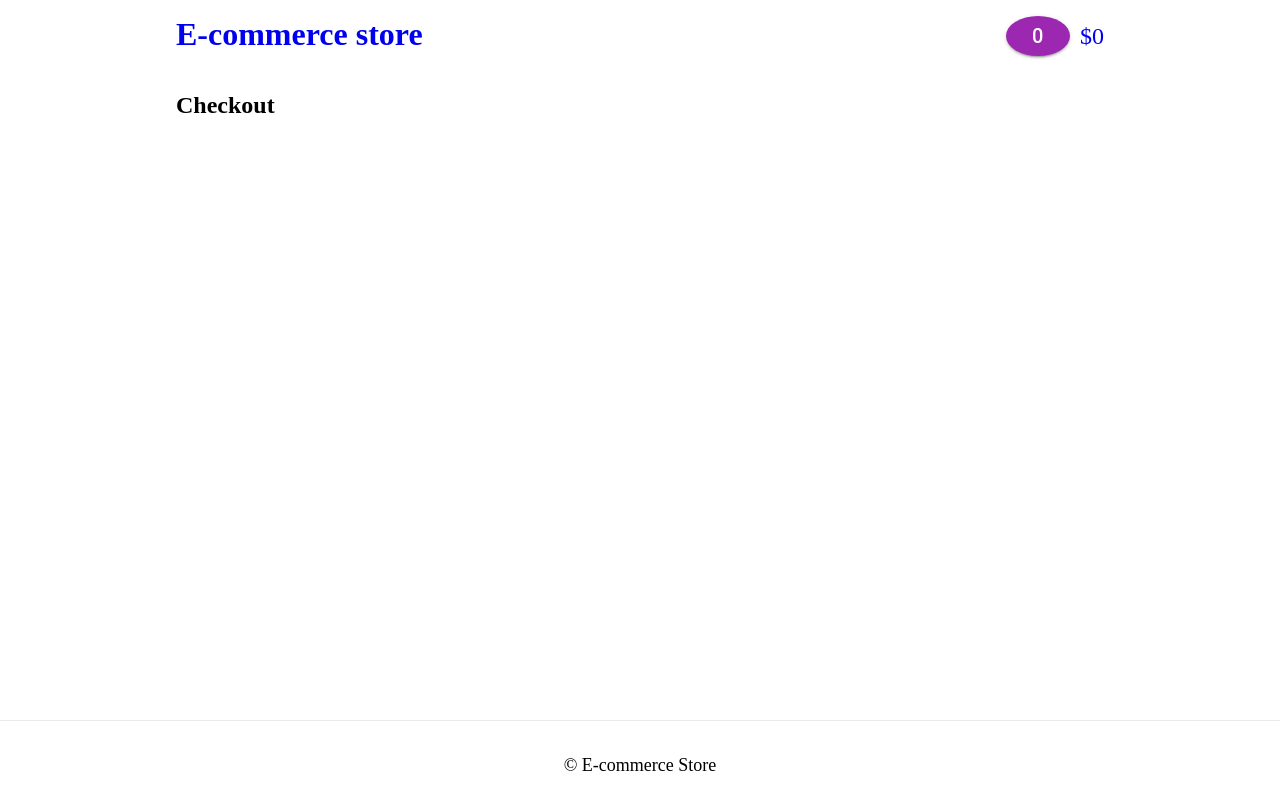
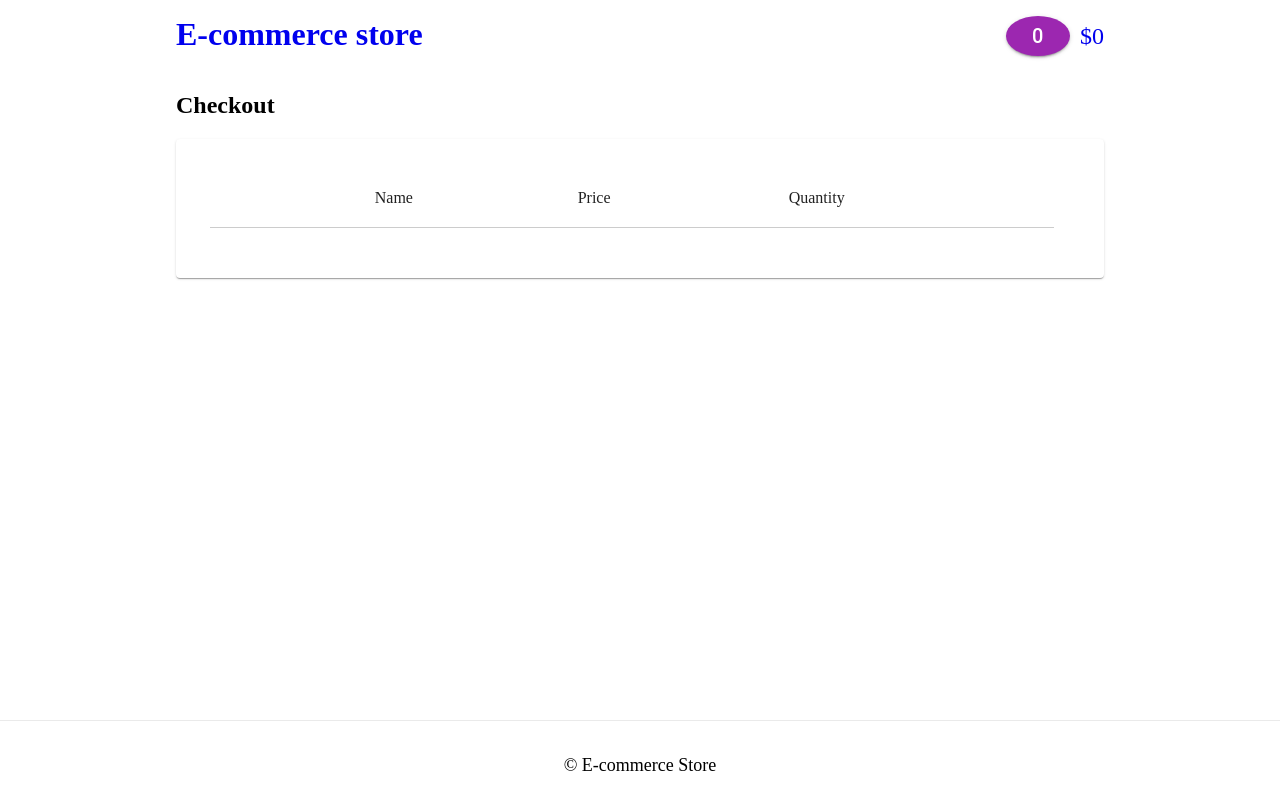
Before and after one commit to ashwinipendkar953/e-com, a React (Create React App) app: page /checkout in a window 1280 px wide. Built offline with nearby package versions, Linux system fonts and the light colour scheme.

Commit message:
created layout for checkout page

```diff
--- a/src/App.css
+++ b/src/App.css
@@ -43,6 +43,11 @@ body {
   padding-left: 50px;
 }
 
+.py-50 {
+  padding-top: 50px;
+  padding-bottom: 50px;
+}
+
 .center {
   width: 100%;
   margin: auto;
@@ -50,6 +55,10 @@ body {
 
 .text-center {
   text-align: center;
+}
+
+.text-left {
+  text-align: left;
 }
 
 .flex-center {
--- a/src/pages/Checkout.js
+++ b/src/pages/Checkout.js
@@ -1,11 +1,85 @@
+import { Box, Card, Grid } from "@mui/material";
 import React from "react";
+import { useProductContext } from "../context/ProductContext";
+import styled from "@emotion/styled";
 
 const Checkout = () => {
+  const { cartItems } = useProductContext();
   return (
-    <div className="container">
+    <div className="container ">
       <h2>Checkout</h2>
+      <div className="flex-container ">
+        <Card style={{ height: "100%" }}>
+          <StyledBox className="py-50 px-50">
+            <Grid container spacing={2} className="header">
+              <Grid item xs={5} className="text-center">
+                <div>Name</div>
+              </Grid>
+              <Grid item xs={3} className="text-left">
+                <div>Price</div>
+              </Grid>
+              <Grid item xs={4} className="text-left">
+                <div>Quantity</div>
+              </Grid>
+            </Grid>
+
+            {cartItems.map((item, index) => {
+              const { id, name, thumbnail, price, inStock } = item;
+              return (
+                <CustomGrid key={index} container spacing={2}>
+                  <Grid xs={2}>
+                    <img src={thumbnail} alt={name} className="item-img" />
+                  </Grid>
+                  <Grid xs={3}>
+                    <div>{name}</div>
+                  </Grid>
+                  <Grid xs={3}>
+                    <div>${price}</div>
+                  </Grid>
+                  <Grid xs={2}>
+                    <div className="item-quantity">5</div>
+                  </Grid>
+                  <Grid xs={2}>
+                    <button className="button">X</button>
+                  </Grid>
+                </CustomGrid>
+              );
+            })}
+          </StyledBox>
+        </Card>
+      </div>
     </div>
   );
 };
 
 export default Checkout;
+
+const StyledBox = styled(Box)`
+  .header {
+    border-bottom: 1px solid #ccc;
+    padding-bottom: 20px;
+  }
+`;
+
+const CustomGrid = styled(Grid)`
+  padding-top: 50px;
+  padding-left: 30px;
+
+  .item-img {
+    width: 50px;
+    height: 50px;
+  }
+
+  .item-quantity {
+    border-bottom: 1px solid #ccc;
+    width: 25px;
+    text-align: center;
+  }
+
+  .button {
+    border-radius: 50%;
+    background-color: black;
+    color: white;
+    padding: 4px 7px;
+  }
+`;
```
